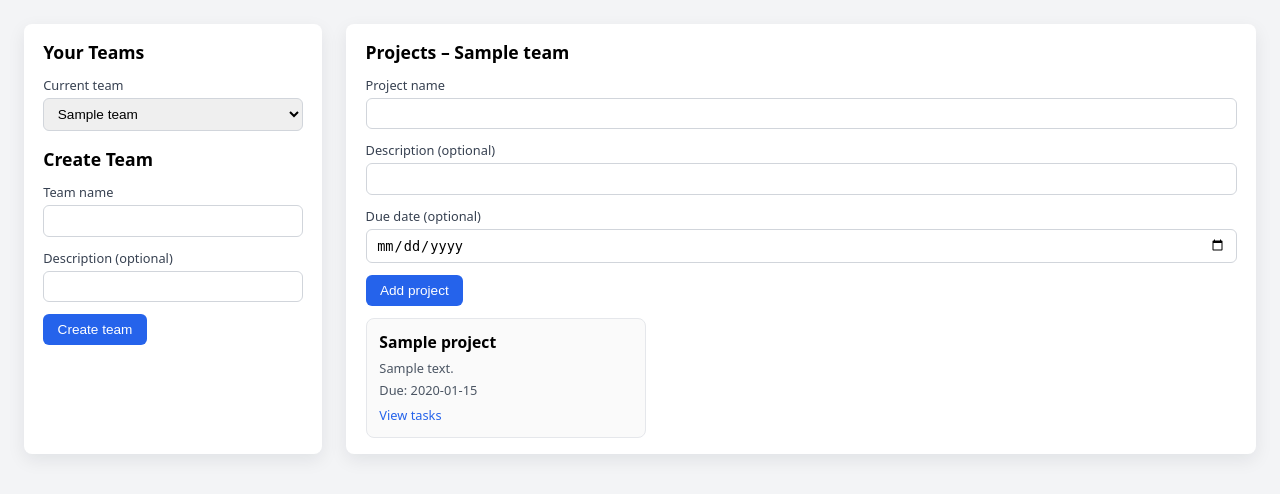
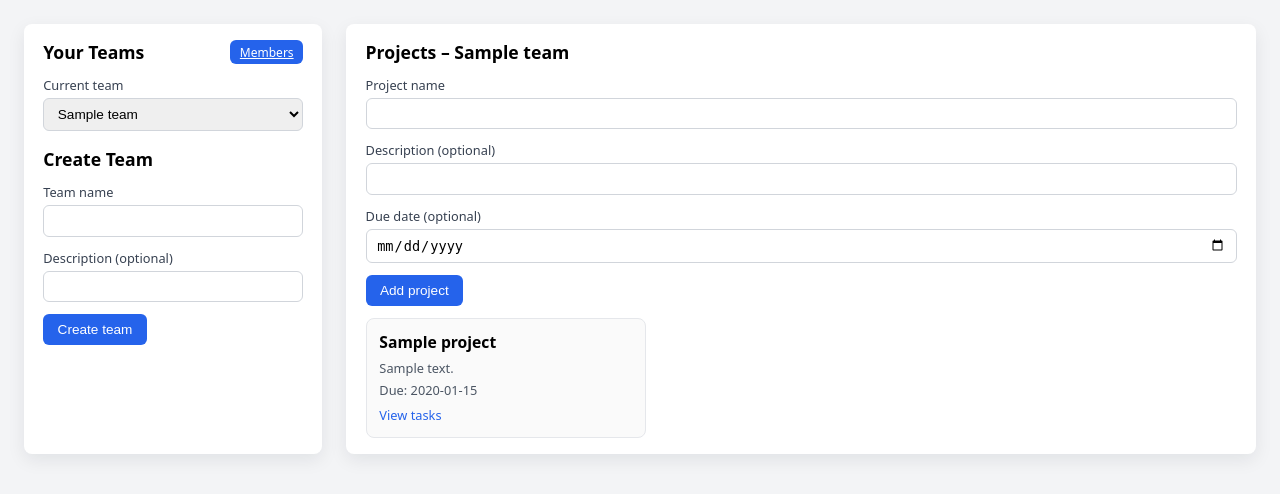
Before and after one commit to SANJAY-MISTRY/TeamHub, a CodeIgniter app: page /database/index.php/dashboard in a window 1280 px wide. Shown: the part 46-540 px from the top of the page. Run offline with CodeIgniter, Linux system fonts and the light colour scheme; the visitor is signed in with stand-in values (Sample User, id 1); tables that the repository leaves empty hold one stand-in row (values such as "Sample post").

Commit message:
member issue fixed

```diff
--- a/application/views/dashboard/index.php
+++ b/application/views/dashboard/index.php
@@ -2,7 +2,14 @@
 
 <div class="layout">
     <aside class="sidebar">
-        <h2>Your Teams</h2>
+        <div class="sidebar-header" style="display:flex;align-items:center;justify-content:space-between;gap:0.5rem;">
+            <h2 style="margin:0;">Your Teams</h2>
+            <?php if (! empty($currentTeam)): ?>
+                <a class="btn" style="padding:0.2rem 0.6rem;font-size:0.75rem;" href="<?php echo site_url('teams/' . (int) $currentTeam['id'] . '/members'); ?>">
+                    Members
+                </a>
+            <?php endif; ?>
+        </div>
 
         <?php if ($this->session->flashdata('error')): ?>
             <div class="flash flash-error">
@@ -15,7 +22,7 @@
             </div>
         <?php endif; ?>
 
-        <div class="teams-list">
+        <div class="teams-list" style="margin-top:0.75rem;">
             <?php if (! empty($teams)): ?>
                 <form method="post" action="<?php echo site_url('teams/switch'); ?>">
                     <div class="field">
--- a/application/views/layouts/app_header.php
+++ b/application/views/layouts/app_header.php
@@ -42,7 +42,7 @@
 
         .breadcrumbs { font-size:0.8rem; margin-bottom:0.5rem; color:#6b7280; }
         .breadcrumbs a { color:#2563eb; text-decoration:none; }
-        .breadcrumbs a:hover { text-decoration:underline; }
+        .breadcrumbs a:hover { text-decoration:none; }
 
         .top { display:flex; flex-wrap:wrap; gap:1rem; align-items:flex-start; margin-bottom:1rem; }
         .summary { background:#fff; padding:0.9rem 1rem; border-radius:8px; box-shadow:0 5px 16px rgba(15,23,42,0.08); flex:1 1 260px; }
--- a/application/views/teams/members.php
+++ b/application/views/teams/members.php
@@ -1,6 +1,6 @@
 <?php defined('BASEPATH') OR exit('No direct script access allowed'); ?>
 
-<div class="page page-narrow">
+<div class="page">
     <div class="breadcrumbs">
         <a href="<?php echo site_url('dashboard'); ?>">Dashboard</a>
         &raquo;
```
